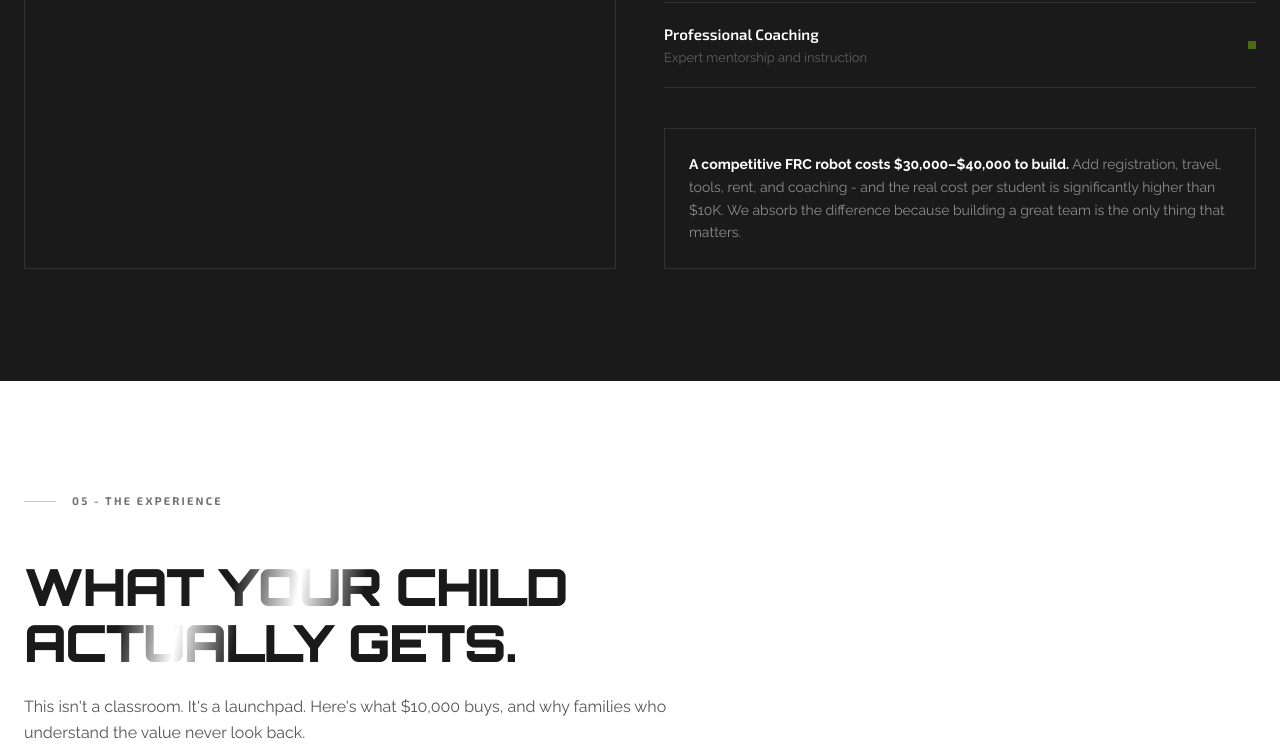
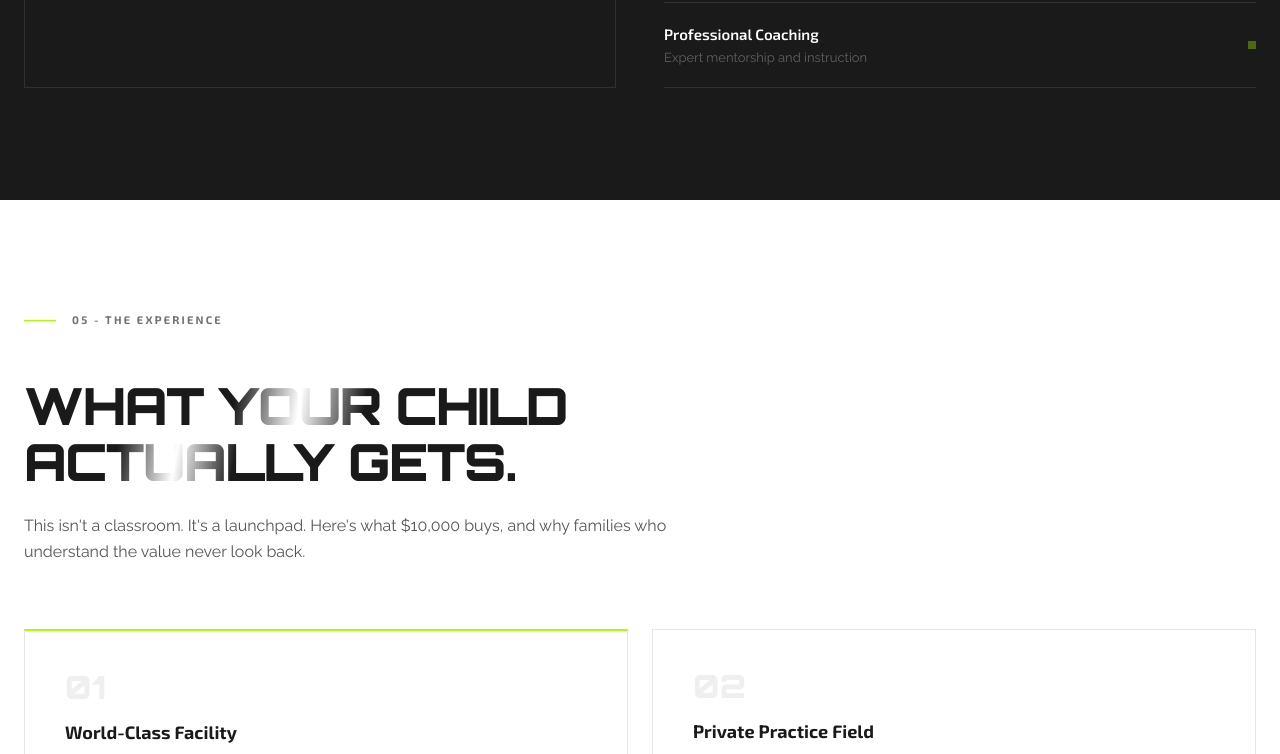
Before and after one commit to SNX-Corp/SHFT, an Astro site in the folder website/: page / in a window 1280 px wide. Shown: the part 5639-6393 px from the top of the page. Built offline with nearby package versions, Linux system fonts and the light colour scheme; Astro itself is replaced by a stand-in of ours.

Commit message:
Remove pricing transparency note (closing paragraph)

```diff
--- a/website/public/admin/config.yml
+++ b/website/public/admin/config.yml
@@ -158,7 +158,6 @@ collections:
             fields:
               - { name: "label", label: "Item label", widget: "string" }
               - { name: "description", label: "Item description", widget: "string" }
-          - { name: "transparency_note", label: "Closing transparency note (use **bold**)", widget: "text" }
 
       - name: "experience"
         label: "Experience / What Your Child Gets (section 05)"
--- a/website/src/components/parents/Pricing.astro
+++ b/website/src/components/parents/Pricing.astro
@@ -94,10 +94,6 @@ function renderInlineMd(text: string, strongClass = 'text-white') {
             </div>
           ))}
         </div>
-
-        <div class="mt-10 p-6 border border-white/10">
-          <p class="font-body text-[14px] text-white/50 leading-relaxed" set:html={renderInlineMd(d.transparency_note)}></p>
-        </div>
       </div>
     </div>
   </div>
--- a/website/src/content/sections/pricing.md
+++ b/website/src/content/sections/pricing.md
@@ -35,5 +35,4 @@ cost_breakdown:
     description: "Travel to and from competitions"
   - label: "Professional Coaching"
     description: "Expert mentorship and instruction"
-transparency_note: "**A competitive FRC robot costs $30,000–$40,000 to build.** Add registration, travel, tools, rent, and coaching - and the real cost per student is significantly higher than $10K. We absorb the difference because building a great team is the only thing that matters."
 ---
```
